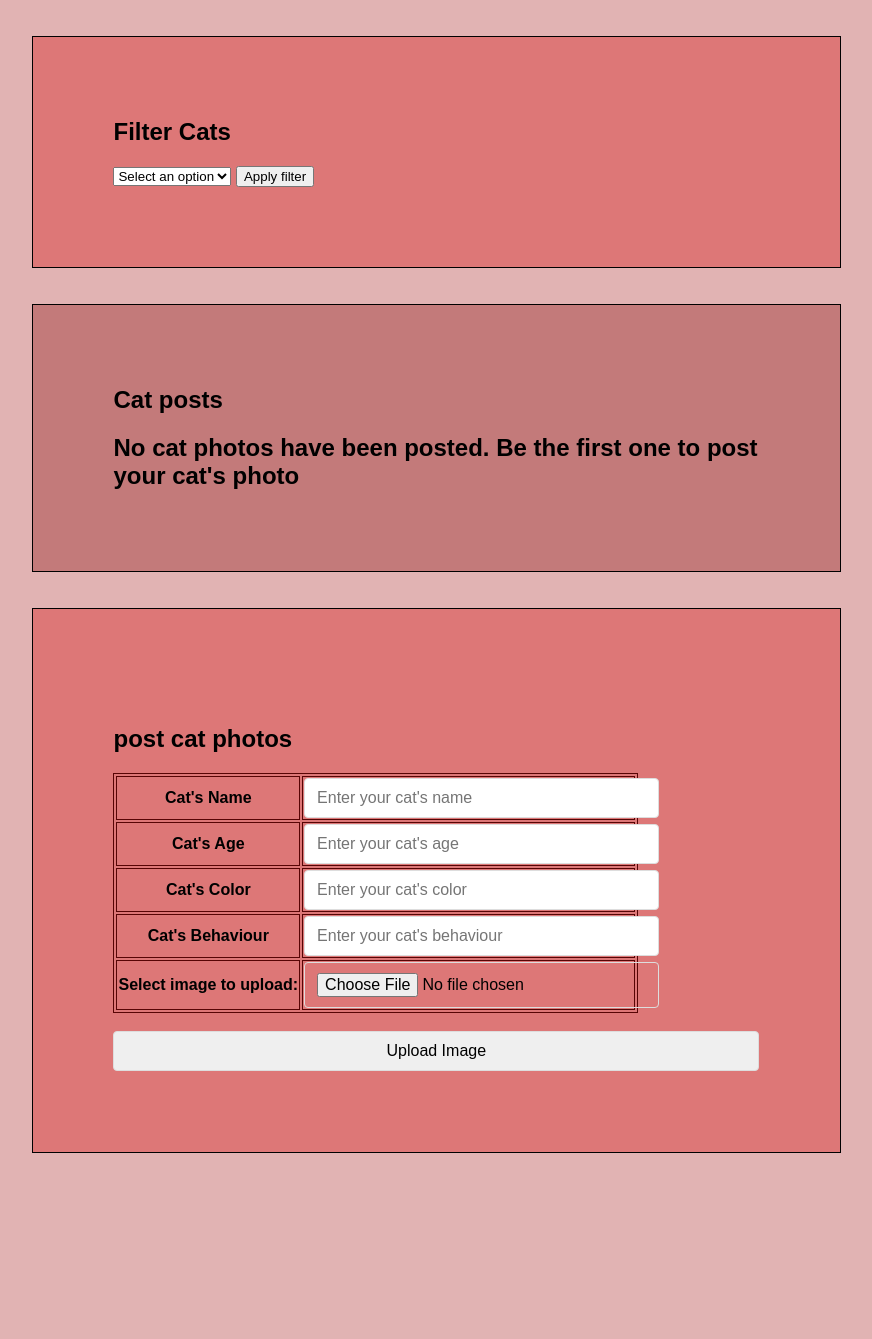
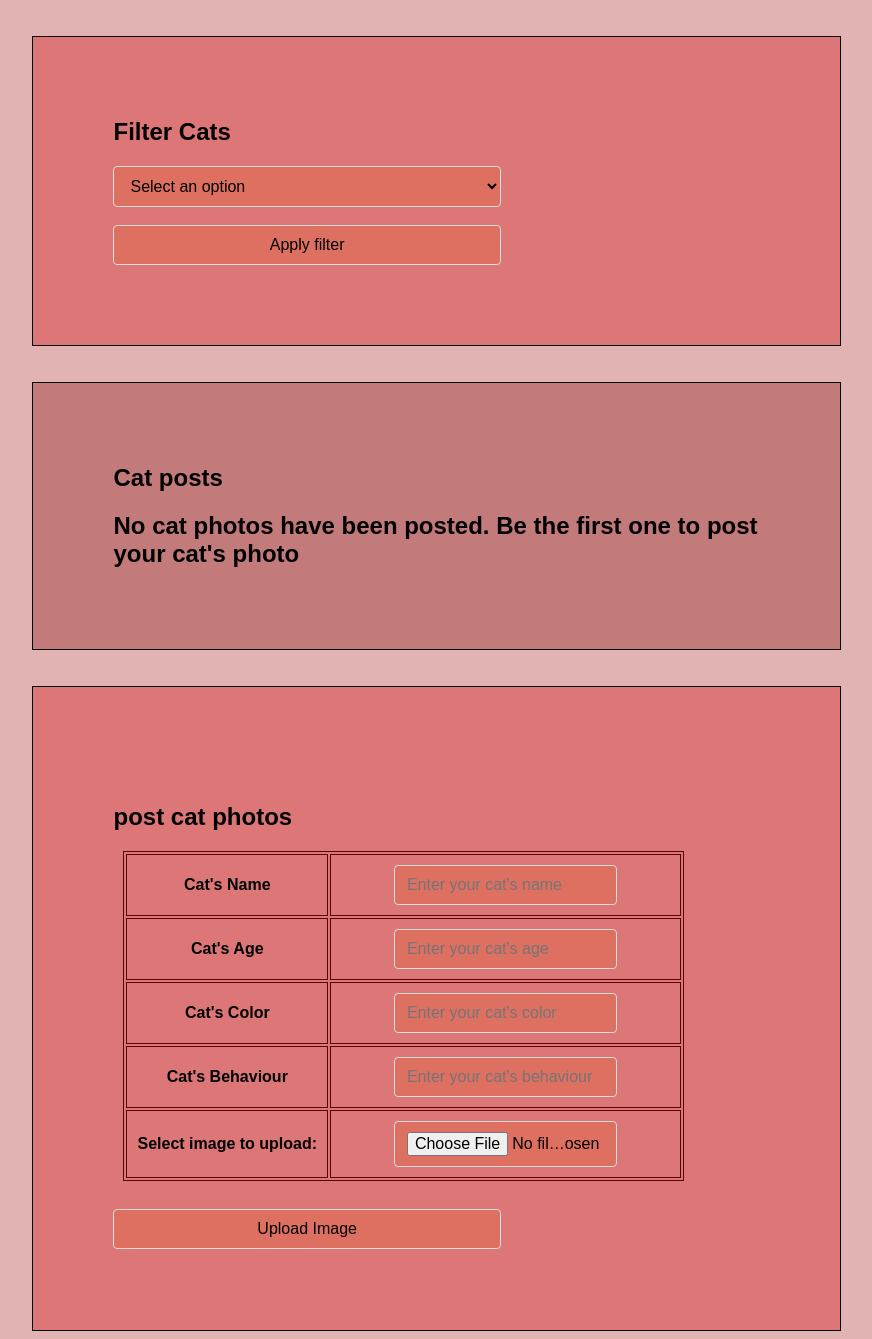
Before and after one commit to KiruthickK/Blackcat, a PHP site: the page made by Php Files/HomePage.php in a window 1280 px wide. Shown: the part 58-1397 px from the top of the page, without its empty margins (229-1101 px from the left). Before the commit the page ends 1211 px from the top, so only its background shows below. Run offline with PHP 8.4, Linux system fonts and the light colour scheme; the visitor is signed in with stand-in values (Sample User, id 1); data that the repository does not hold is empty.

Commit message:
Bugs fixed

```diff
--- a/CSS/Homepage.css
+++ b/CSS/Homepage.css
@@ -12,7 +12,14 @@ table,
 tr,
 th,
 td {
+    margin: 10px;
     border: 1px solid rgb(87, 5, 5);
+    text-align: center;
+}
+
+th,
+td {
+    padding: 10px;
 }
 
 .oddd {
@@ -94,12 +101,14 @@ input:hover {
     color: #111;
 }
 
+select,
 input {
     padding: 10px 12px;
     border-radius: 4px;
+    background-color: #db603452;
     border: 1px solid #ddd;
     font-size: 1em;
-    width: 100%;
+    width: 60%;
 }
 
 label {
--- a/Php Files/HomePage.php
+++ b/Php Files/HomePage.php
@@ -19,8 +19,8 @@
         <nav>
             <ul>
                 <li><a href="#"><button name="logout" class="custom-button">Logout</button></a></li>
-                <li><a href="#">Post</a></li>
-                <li><a href="#">Check Posts</a></li>
+                <li><a href="#postcat">Post</a></li>
+                <li><a href="#displaycats">Check Posts</a></li>
                 <li class="welcome">
                     <?php
                     session_start();
@@ -57,8 +57,8 @@
                         <option value="2">above 1</option>
                     </optgroup>
                     <option value="yourcats">your cats</option>
-                </select>
-                <button name="filterssearch">Apply filter</button>
+                </select><br><br>
+                <input type="button" name="filterssearch" value="Apply filter">
                 <?php
                 if (isset($_POST["filterssearch"])) {
                     $filter = $_POST["filter"];
```
